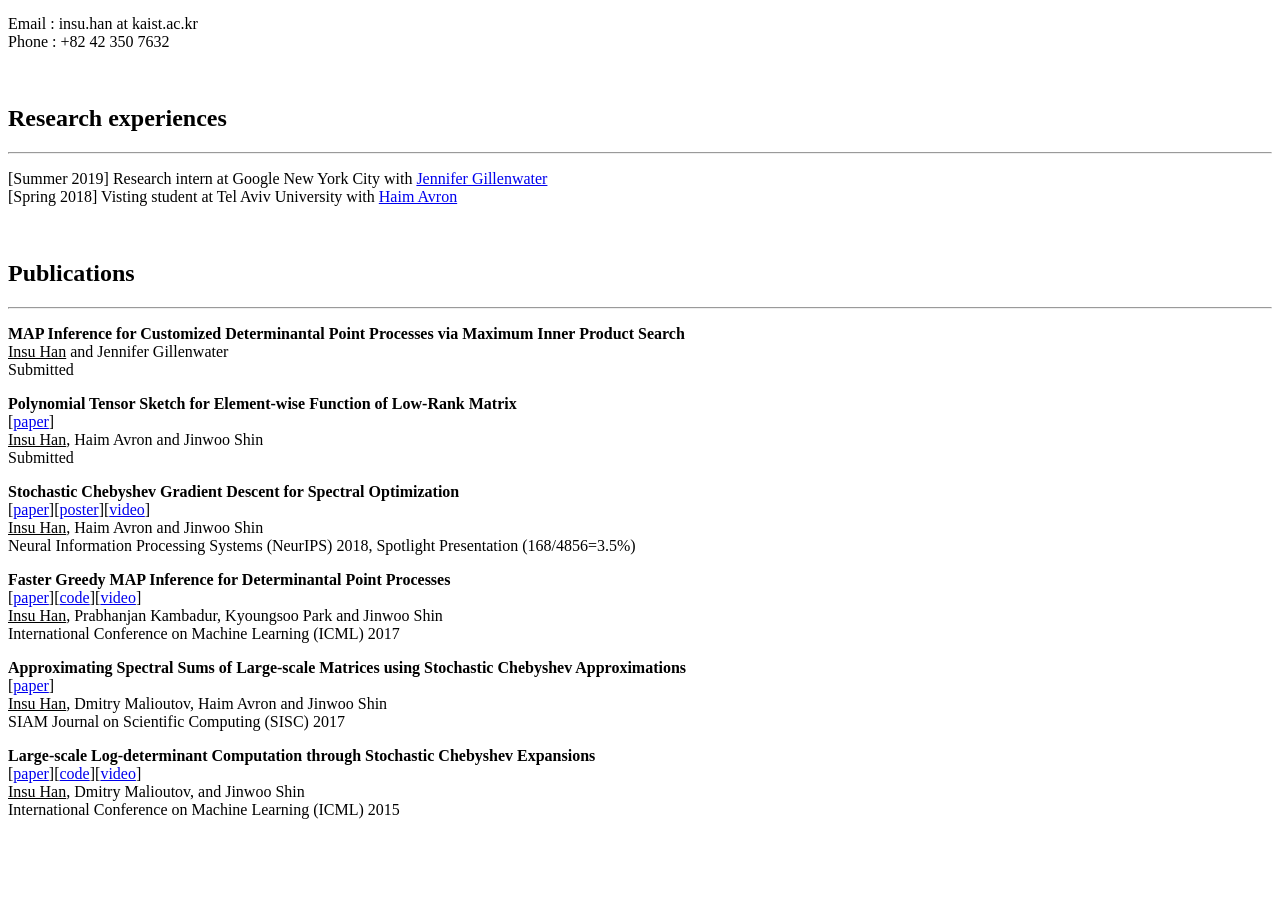
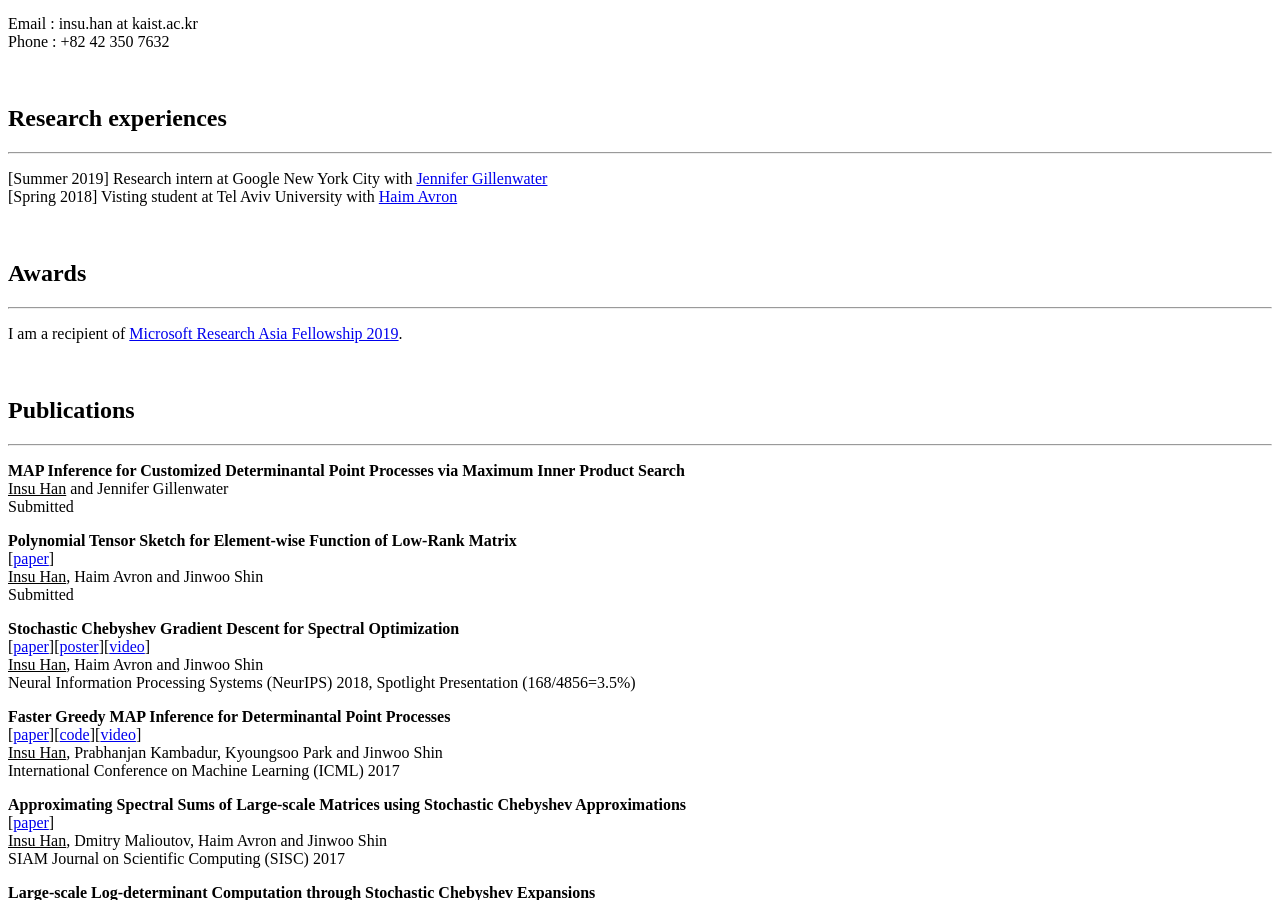
Before and after one commit to insuhan/insuhan.github.io, a Jekyll site: the page built from _posts/2019-10-12-about-me.markdown, in a window 1280 px wide and 900 px high, scrolled down 889 px. Built offline with Jekyll 4.4.1, drawn with Linux system fonts in a browser that asks for light colours; a style sheet for code colours, icons or effects is not loaded; before the commit the page ends 1724 px from its top, so only the background shows below that.

Commit message:
Update MSRA Fellowship.

```diff
--- a/_posts/2019-10-12-about-me.markdown
+++ b/_posts/2019-10-12-about-me.markdown
@@ -26,6 +26,14 @@ Phone : +82 42 350 7632
 
 [Jennifer Gillenwater]: http://jgillenw.com/
 [Haim Avron]: http://www.math.tau.ac.il/~haimav/
+
+<br/>
+## Awards
+-----
+I am a recipient of [Microsoft Research Asia Fellowship 2019]. <br/>
+
+
+[Microsoft Research Asia Fellowship 2019]: https://www.microsoft.com/en-us/research/academic-program/fellowships-microsoft-research-asia/
 
 <br/>
 ## Publications
```
Also changed, not shown: README.md, 3 other files.
